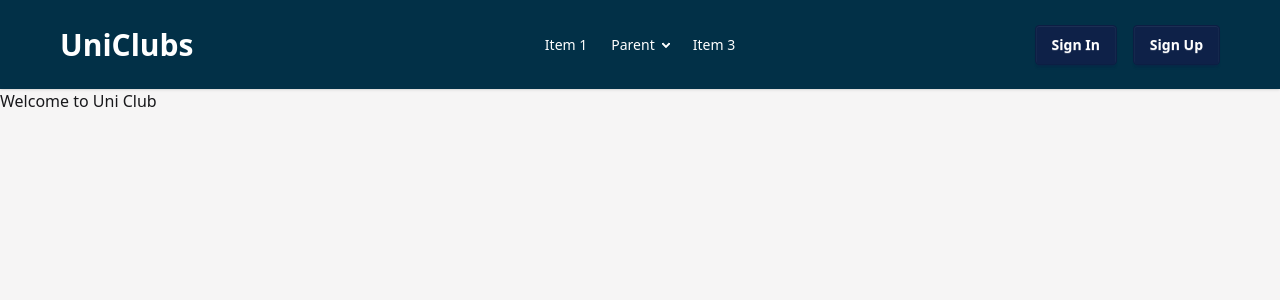
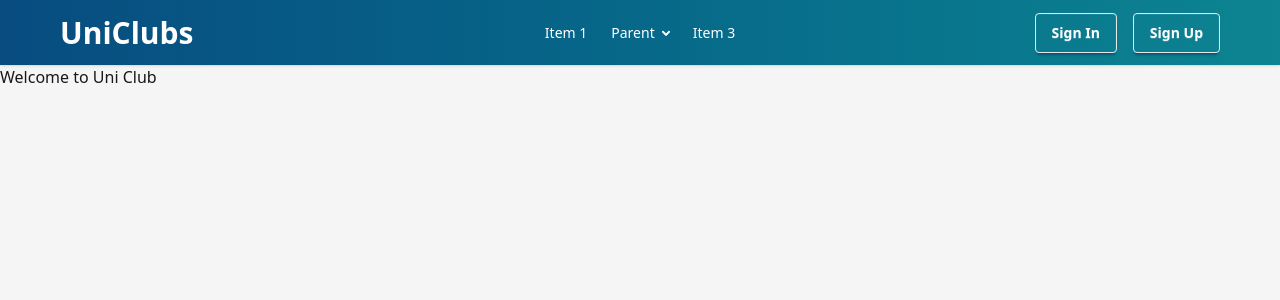
Before and after one commit to MughniRayhan/uni-clubs, a React (Vite) app in the folder uni-clubs-client-side/: page / in a window 1280 px wide. Shown: the top 300 px of the page. Built offline with nearby package versions, Linux system fonts and the light colour scheme.

Commit message:
add changes in navbar

```diff
--- a/uni-clubs-client-side/src/Component/NavBar/NavBar.jsx
+++ b/uni-clubs-client-side/src/Component/NavBar/NavBar.jsx
@@ -3,7 +3,7 @@ import React from "react";
 const NavBar = () => {
   return (
     <div>
-      <div className="navbar bg-primary text-white shadow-sm px-15 py-5 ">
+      <div className="navbar bg-gradient-to-r from-[#084C80] to-[#0D8491] text-white shadow-sm px-15  ">
         <div className="navbar-start">
           <div className="dropdown">
             <div tabIndex={0} role="button" className="btn btn-ghost lg:hidden">
@@ -72,8 +72,8 @@ const NavBar = () => {
           </ul>
         </div>
         <div className="navbar-end gap-x-4 ">
-          <a className="btn text-white">Sign In</a>
-          <a className="btn text-white">Sign Up</a>
+          <a className="btn text-white bg-transparent border border-gray-200">Sign In</a>
+          <a className="btn text-white bg-transparent border border-gray-200">Sign Up</a>
         </div>
       </div>
     </div>
--- a/uni-clubs-client-side/src/main.jsx
+++ b/uni-clubs-client-side/src/main.jsx
@@ -2,8 +2,8 @@ import { StrictMode } from 'react'
 import { createRoot } from 'react-dom/client'
 import './index.css'
 import App from './App.jsx'
+import { ToastContainer } from 'react-toastify';
 import { RouterProvider} from "react-router";
-import { ToastContainer } from 'react-toastify';
 import { router } from './Router/Router.jsx';
 
 
```
